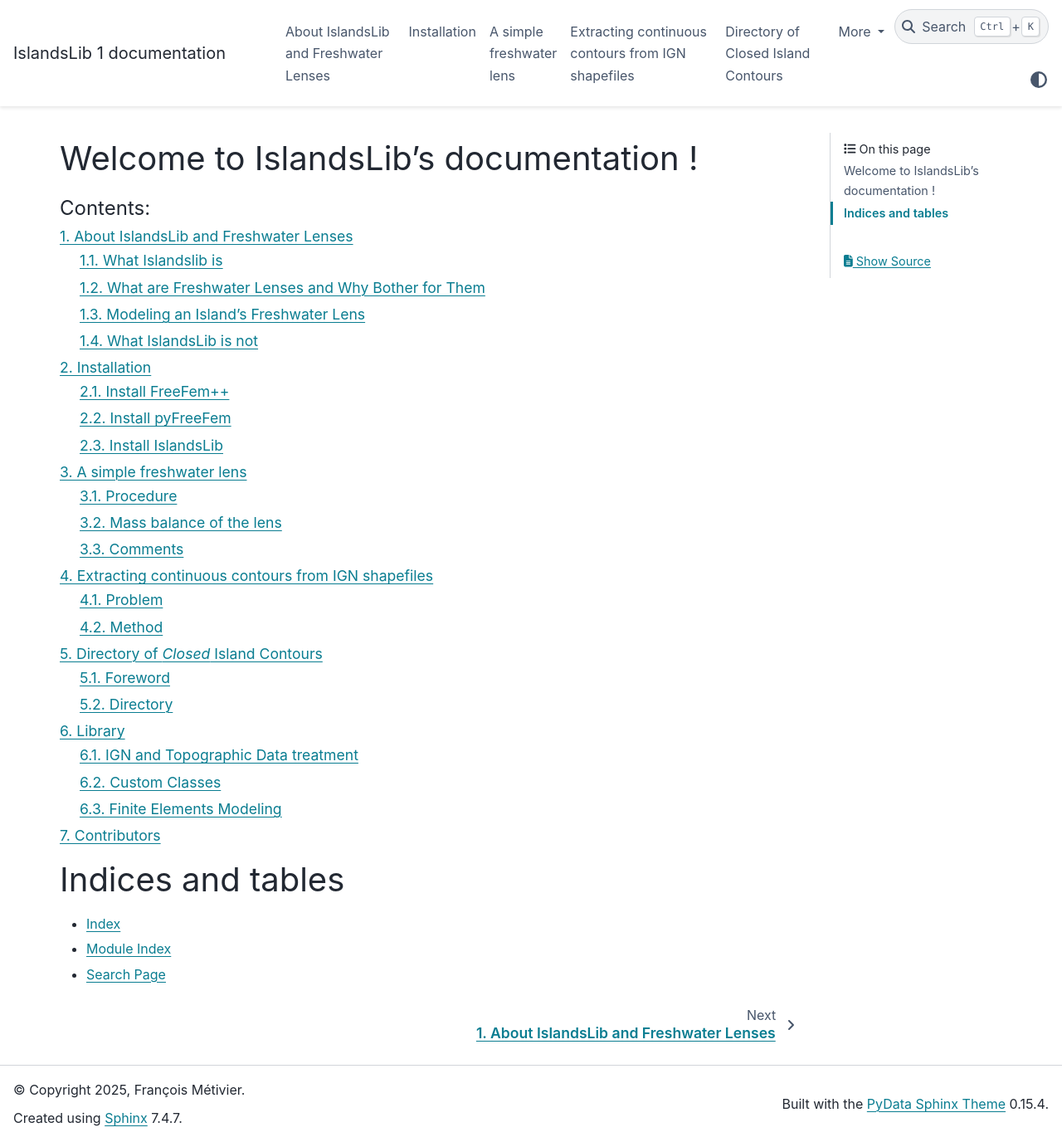
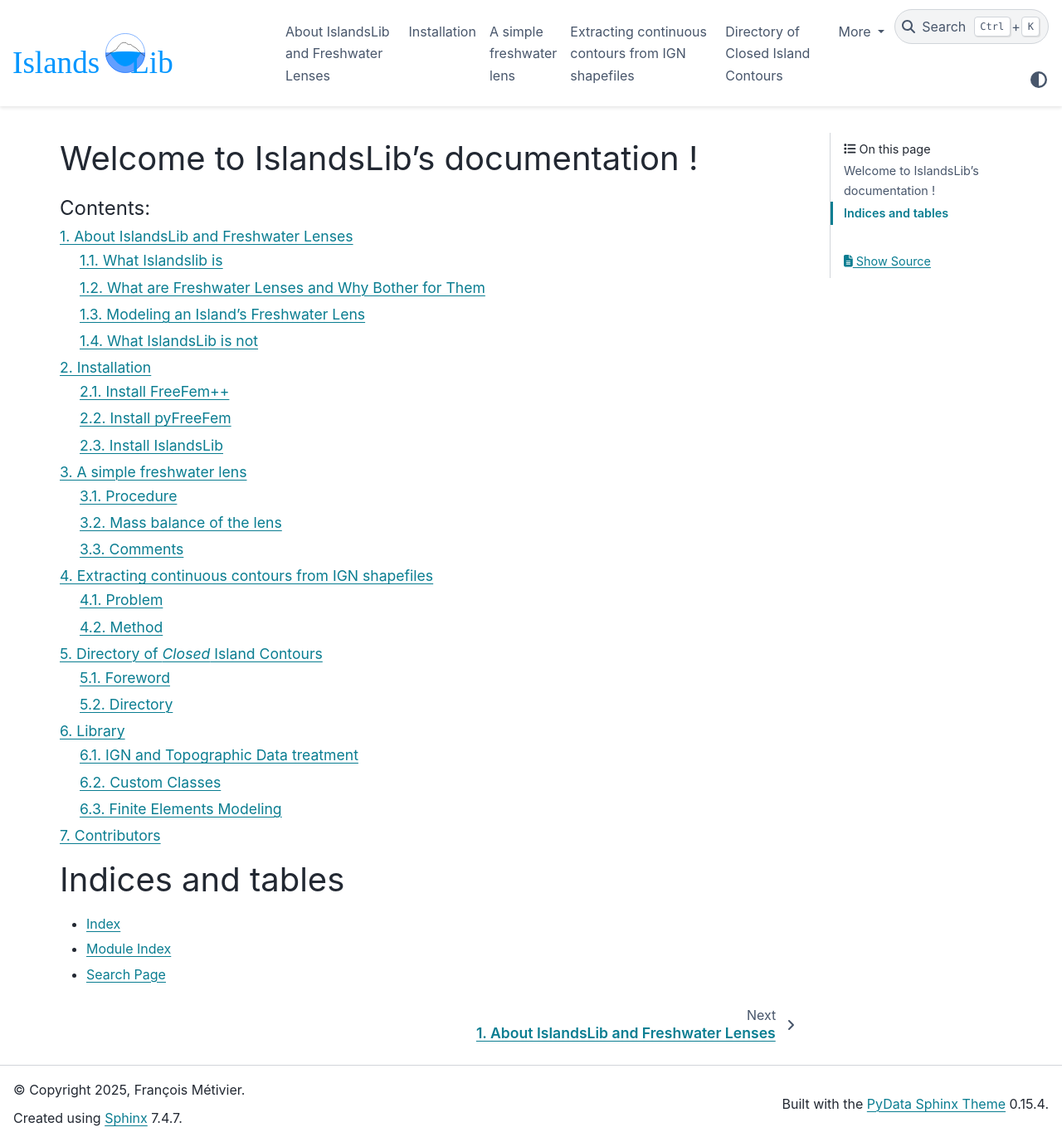
Before and after one commit to fmetivier/IslandsLib, a Sphinx documentation site: the page built from docs/source/index.rst, in a window 1280 px wide and 1376 px high. Shown: the whole window at 83% size. Built offline with Sphinx 7.4.7 and the PyData theme 0.15.4, drawn with Linux system fonts in a browser that asks for light colours.

Commit message:
added logo

```diff
--- a/docs/source/conf.py
+++ b/docs/source/conf.py
@@ -39,3 +39,5 @@
 html_sidebars = {
   "**": []
 }
+
+html_logo = "figures/logo.svg"
```
Also changed, not shown: docs/source/figures/logo.svg (added).
